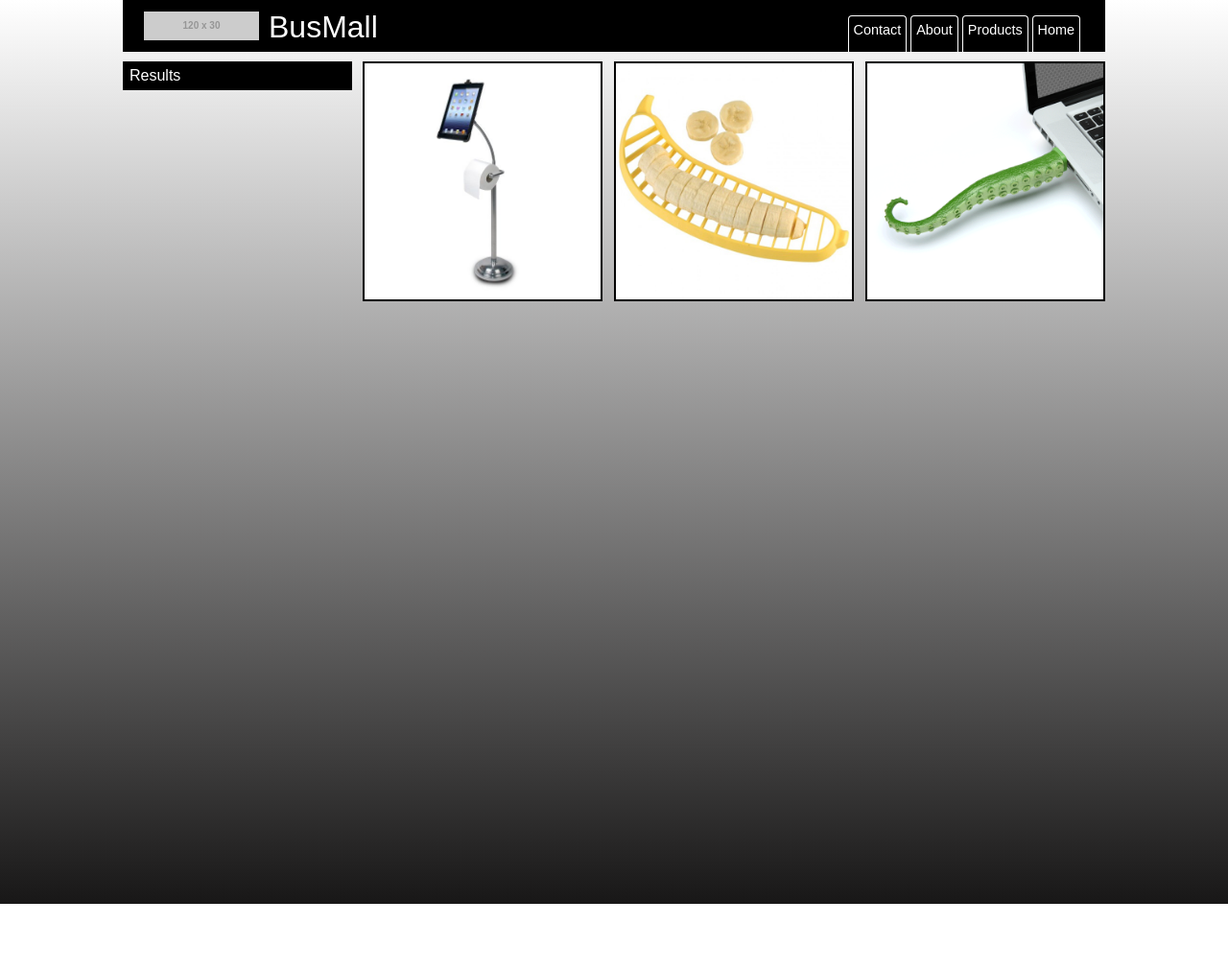
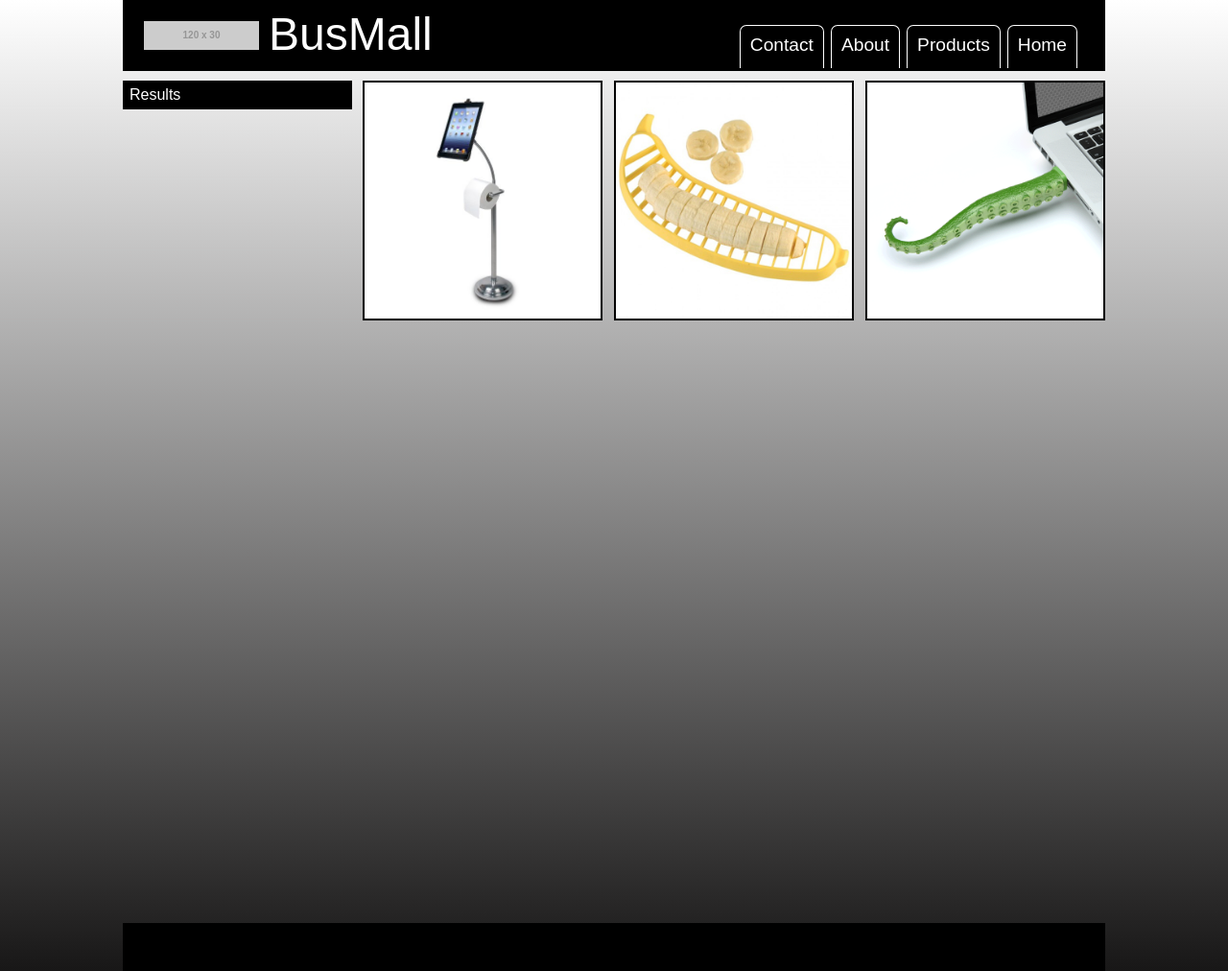
Before and after one commit to jswill88/bus-mail, a plain HTML site: page index.html in a window 1280 px wide. Shown: the whole page at 96% size. Before the commit the page ends 942 px from the top, so only its background shows below. Drawn offline with nearby package versions, Linux system fonts and the light colour scheme; placeholder pictures from the web are drawn by us.

Commit message:
Fix footer

```diff
--- a/css/style.css
+++ b/css/style.css
@@ -6,7 +6,7 @@ body {
   background-image: linear-gradient(to top,rgb(24, 23, 23),white);
 }
 header {
-  height: 50px;
+  height: 70px;
   border: black solid 2px;
   padding-right: 20px;
   padding-left: 20px;
@@ -17,10 +17,10 @@ header img {
   width: 120;
   height: 30;
   float: left;
-  padding-top: 10px;
+  padding-top: 20px;
 }
 h1 {
-  font-size: 2em;
+  font-size: 3em;
   float: left;
   margin: 10px;
 }
@@ -28,9 +28,11 @@ nav ul li {
   float: right;
   border: solid 1px white;
   border-bottom: none;
-  padding: 7px 5px 15px 5px;
-  border-radius: 4px 4px 0 0;
-  margin-right: 4px;
+  padding: 10px 10px 15px 10px;
+  border-radius: 7px 7px 0 0;
+  margin-right: 7px;
+  font-size: 1.2em;
+  margin-top: 24px;
 }
 nav ul li:hover {
   background-color: rgba(72,209,204,.5);
@@ -74,3 +76,11 @@ main img:last-child {
 #blackBackground {
   background-color: black;
 }
+footer {
+  height: 50px;
+  width: 1024px;
+  background-color: black;
+  overflow: hidden;
+  color: white;
+  text-align: center;
+}
```
